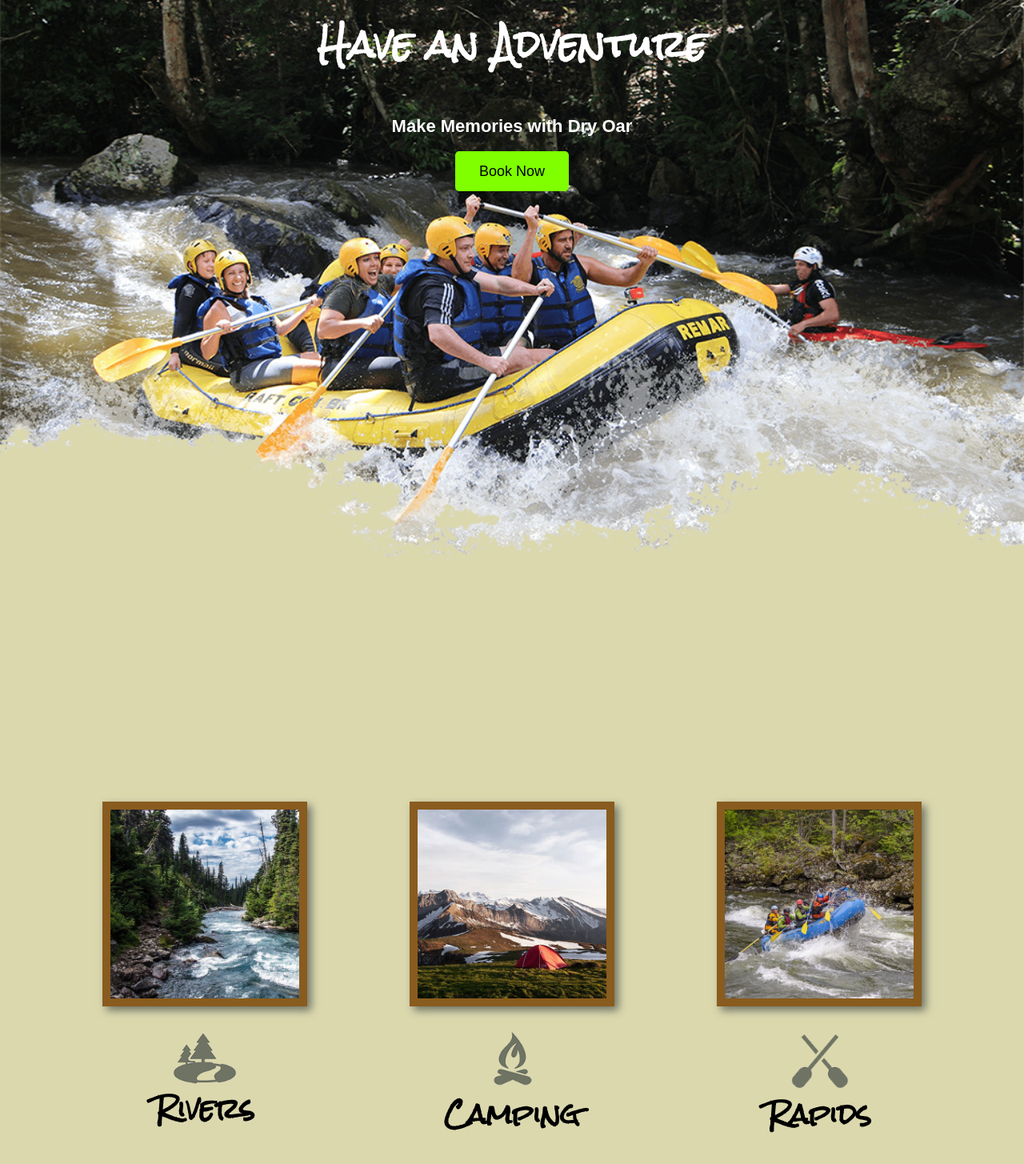
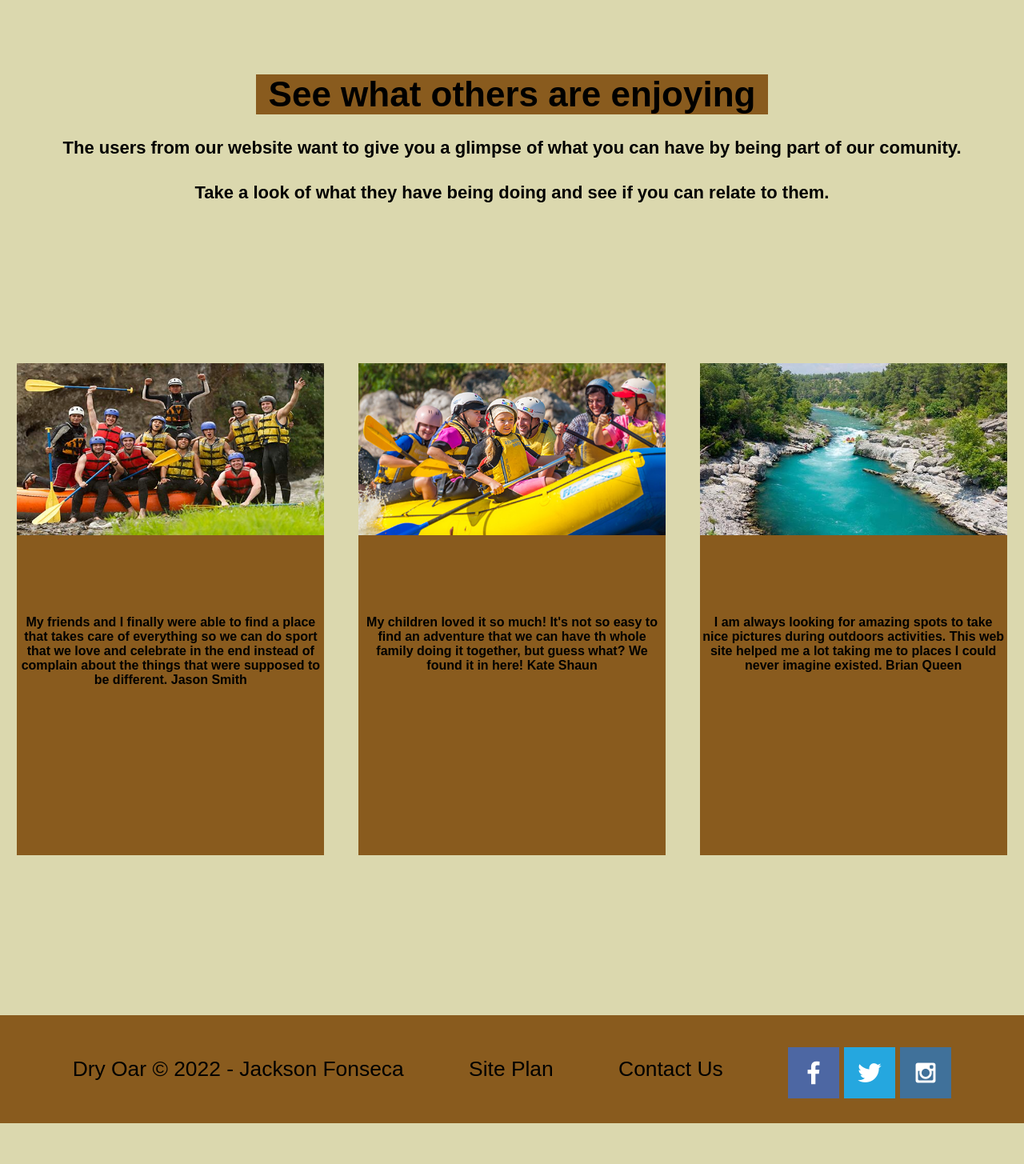
Before and after one commit to JackTrevor/wdd130, a plain HTML site: page review.html in a window 1280 px wide. Shown: the part 103-1558 px from the top of the page at 80% size. After the commit the page ends 1507 px from the top, so only its background shows below. Drawn offline with Linux system fonts and the light colour scheme.

Commit message:
Update review.html

```diff
--- a/review.html
+++ b/review.html
@@ -4,56 +4,41 @@
     <meta charset="UTF-8">
     <meta http-equiv="X-UA-Compatible" content="IE=edge">
     <meta name="viewport" content="width=device-width, initial-scale=1.0">
-    <title>Whitewater Rafting Vacations | Dry Oar Boating | Home</title>
+    <title>Whitewater Rafting Vacations | Dry Oar Boating | Page 2</title>
     <link rel="stylesheet" href="styles/style.css">
 </head>
 <body>
-    <div id="content">
+    <div id="content-page2">
         <header>
             <a id="logo_link" href="index.html">
                 <img class="logo" src="images/logo.png" alt="Dry Oar Logo">
             </a>
             <nav>
                 <a href="index.html">Home</a>
-                <a href="review.html">Reviews</a>
+                <a href="review.html">Page 3</a>
                 <a href="https://jacktrevor.github.io/wwr-rafting-momentum/">Site Plan</a>
                 <a href="index.html">Contact Us</a>
              </nav>
         </header>
-        <div id="hero">
-            <div id="hero-box">
-                <img id="hero-img" src="images/hero.png" alt="People enjoying white water rafting">
+        <div id="users-msg-box">
+            <h1 class="users-title-msg"> See what others are enjoying</h1>
+                <h4>The users from our website want to give you a glimpse of what you can have by being part of our comunity.</h4>
+                <h4>Take a look of what they have being doing and see if you can relate to them. </h4>
+        </div>
+
+        <main class="review-grid">
+            <div class="users-img">
+                <img class="user1-img" src="images/celebrating.png" alt="image of people celebrating">
+                <img class="user2-img" src="images/evenchildren.jpg" alt="image of people in a boat, including a child">
+                <img class="user3-img" src="images/beautiful.jpg" alt="image of a beautiful place">
             </div>
-            <section id="hero-msg">
-                <h1 class="home-title"> Have an Adventure</h1>
-                <h4> Make Memories with Dry Oar</h4>
-                <div class="button-box">
-                    <a class="book" href="index.html">Book Now</a>
-                </div>
-            </section>
-        </div>
-        <main class="home-grid">
-            <section class="rivers-card">
-                <img class="card-img" src="images/rivers.jpg" alt="river in forest">
-                <img class="icon" src="images/river_icon.png" alt="river icon">
-                <h2>Rivers</h2>
-            </section>
-            <section class="camping-card">
-                <img class="card-img" src="images/camping.jpg" alt="tent in mountains">
-                <img class="icon" src="images/fire_icon.png" alt="fire icon">
-                <h2> Camping</h2>
-            </section>
-            <section class="rapids-card">
-                <img class="card-img" src="images/rapids.jpg" alt="rafting boat">
-                <img class="icon" src="images/oars.png" alt="oars icon">
-                <h2>Rapids</h2>
-            </section>
-            <div id="background"></div>
-            <img class="mountains" src="images/mountains.jpg" alt="Misty mountains">
-            <section class="msg">
-                <h2> More Than Just The Thrill</h2>
-                <p>Enjoy the breathtaking scenery. From valleys, meadows, canyons, and high peaks; it's way more than just the rapids. It's a great way to get away from it all and relax amongst all the beauty of the great outdoors.</p>
-                <a class="join" href="index.html">Join Us</a>
+            <section class="users-box" >
+                <div class="user1" ></div>
+                <h4 class="user1-msg"> My friends and I finally were able to find a place that takes care of everything so we can do sport that we love and celebrate in the end instead of complain about the things that were supposed to be different. Jason Smith</h4>
+                <div class="user2" ></div>
+                <h4 class="user2-msg"> My children loved it so much! It's not so easy to find an adventure that we can have th whole family doing it together, but guess what? We found it in here! Kate Shaun</h4>
+                <div class="user3" ></div>
+                <h4 class="user3-msg"> I am always looking for amazing spots to take nice pictures during outdoors activities. This web site helped me a lot taking me to places I could never imagine existed. Brian Queen</h4>
             </section>
         </main>
         <footer>
```
